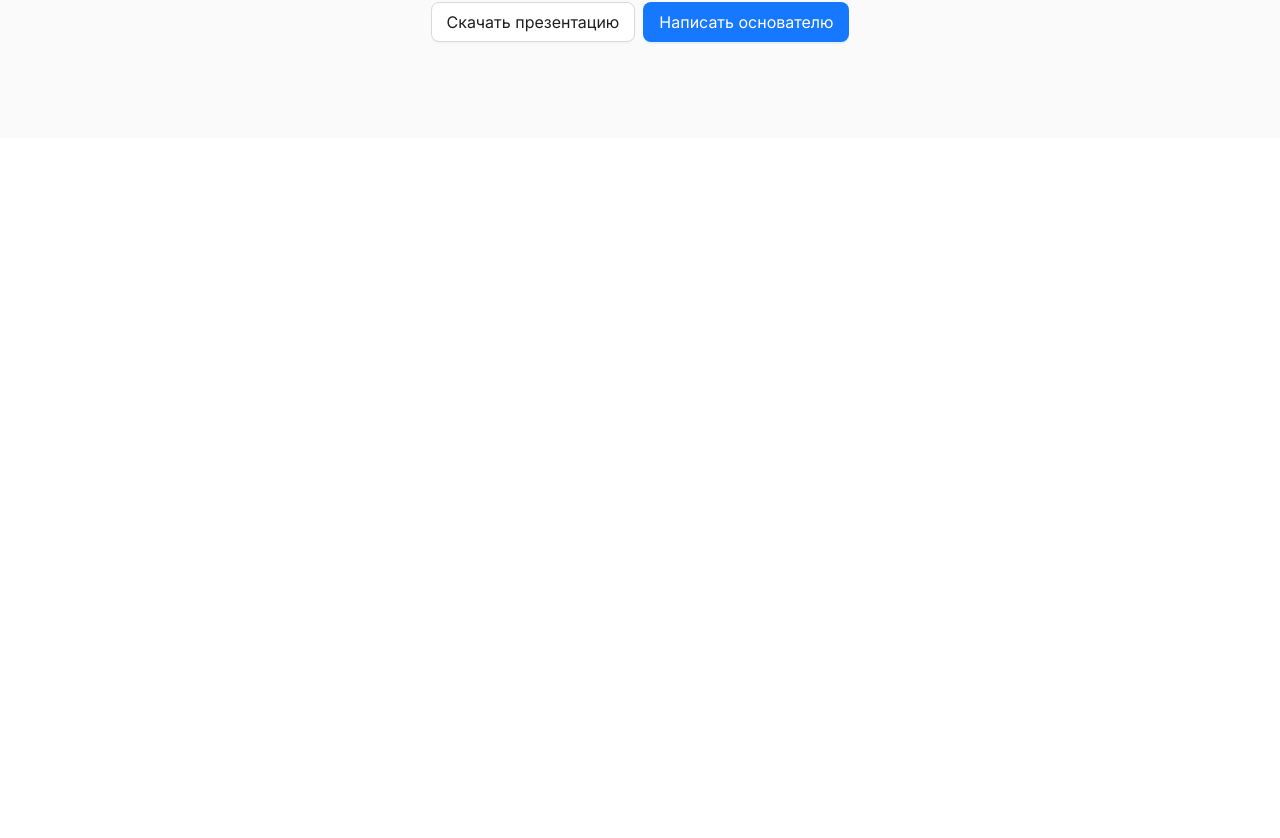
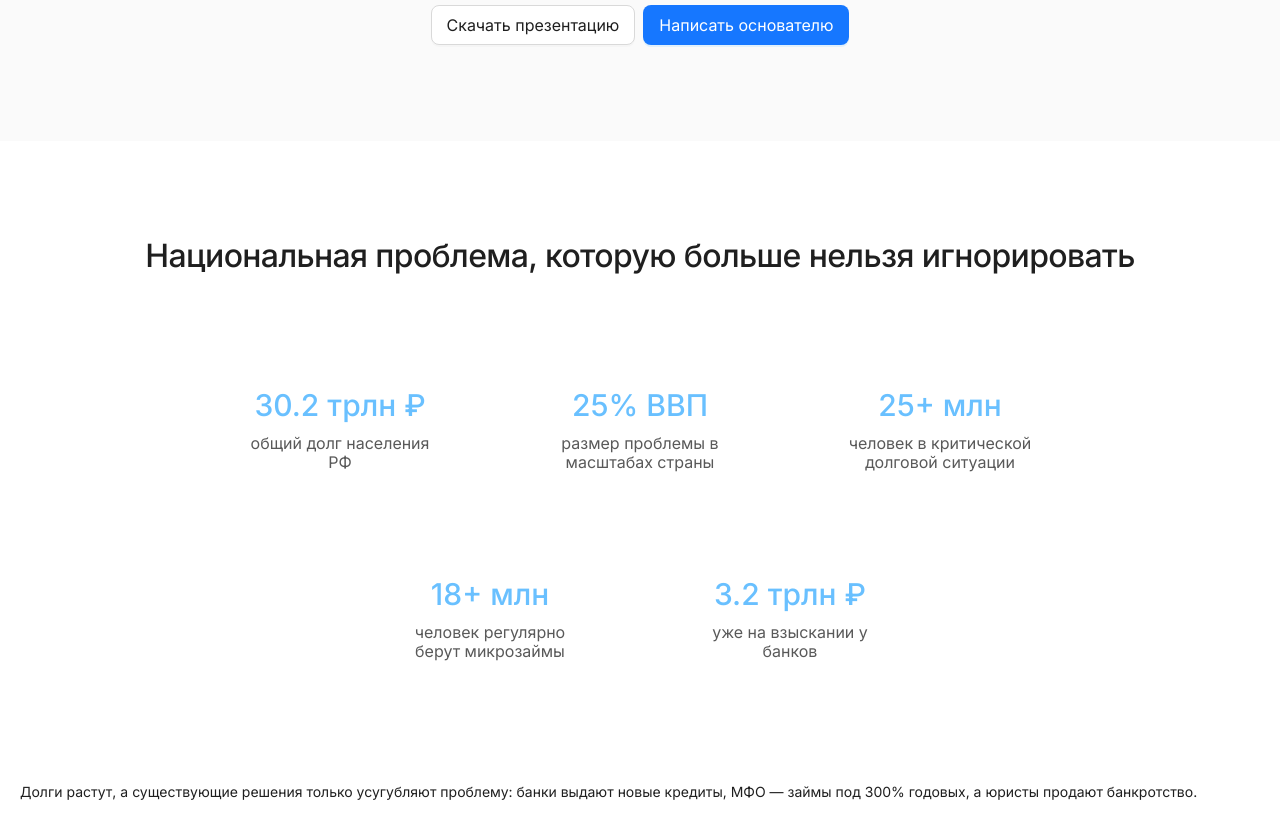
Before and after one commit to zdrnrt/cskn1, a React app: page / in a window 1280 px wide. Shown: the part 1110-1948 px from the top of the page. Before the commit the page ends 1248 px from the top, so only its background shows below. Built offline with nearby package versions, Linux system fonts and the light colour scheme.

Commit message:
Доработки и готов второй блок

```diff
--- a/src/App/App.js
+++ b/src/App/App.js
@@ -41,8 +41,8 @@ export default function App() {
       <Header />
       <main className="app">
         <One />
+        <Two />
         {/*
-        <Two />
         <Three />
         <Four />
         <Five />
--- a/src/App/Component/One/One.scss
+++ b/src/App/Component/One/One.scss
@@ -35,7 +35,6 @@
     }
     @media (min-width: 1200px) {
       margin-bottom: 7.5rem;
-      gap: 0;
     }
   }
   &__controls{
--- a/src/App/Component/Two/Two.js
+++ b/src/App/Component/Two/Two.js
@@ -1,8 +1,8 @@
 import React from "react";
 import { Typography } from "antd";
-const { Title } = Typography;
+const { Title, Paragraph } = Typography;
 import Tile from "../../Shared/Tile"
-
+import "./Two.scss";
 
 const problemList = [
     {
@@ -29,17 +29,22 @@ const problemList = [
 ];
 
 export default function Two(){
-  const problems = problemList.map( (el, i) => <Tile key={i} props={el} />);
+  const problems = problemList.map( (el, i) => <Tile key={i} data={el} />);
   return (
-    <div className="two">
-      <div className="container two__content">
-        <Title>Национальная проблема, которую больше нельзя игнорировать</Title>
-        {problems}
-        <div>
+    <section className="two section">
+      <div className="container">
+        <div className="two__content">
+
+        <Title className="two__title" level={2}>Национальная проблема, которую больше нельзя игнорировать</Title>
+        <div className="two__problems">
+          {problems}
+        </div>
+        <Paragraph className="two__desctiption">
           Долги растут, а существующие решения только усугубляют проблему: банки выдают новые кредиты, МФО — займы под 300% годовых, а юристы продают банкротство.
+        </Paragraph>
         </div>
       </div>
 
-    </div>
+    </section>
   )
 }
--- /dev/null
+++ b/src/App/Component/Two/Two.scss
@@ -0,0 +1,52 @@
+.two{
+  & .two__title{
+    margin-bottom: 1.5rem;
+    letter-spacing: -0.02em;
+    font-weight: 500;
+    text-align: center;
+    line-height: 1.2;
+    @media (min-width: 1200px){
+      margin-bottom: 4rem;
+      font-size: 2rem;
+    }
+  }
+  & .one__description{
+    margin-bottom: 3rem;
+    color: var(--cl-secondary);
+    font-size: 1.25rem;
+    text-align: center;
+  }
+  &__problems{
+    max-width: 900px;
+    margin: 0 auto 3rem;
+    display: flex;
+    flex-flow: row wrap;
+    align-items: center;
+    justify-content: center;
+    gap: 1rem;
+    @media (min-width: 768px) {
+      gap: 0;
+    }
+    @media (min-width: 1200px) {
+      margin-bottom: 4rem;
+    }
+    .tile{
+      @media (min-width: 768px) {
+        padding: 1.5rem 0;
+      }
+      @media (min-width: 1200px) {
+        padding: 3.5rem 0;
+      }
+      &__description{
+        max-width: 12rem;
+        margin: 0 auto;
+        font-size: 1rem;
+      }
+    }
+  }
+  &__description{
+    text-align: center;
+    font-size: 0.875rem;
+    color: var(--cl-additional);
+  }
+}
--- a/src/App/Shared/Tile/Tile.js
+++ b/src/App/Shared/Tile/Tile.js
@@ -2,7 +2,6 @@ import React from "react";
 import "./Tile.scss";
 
 export default function Tile(props) {
-  console.log(props);
   const type = props?.type || "default";
   const { title, description, steps } = props.data;
   return (
--- a/src/App/Shared/Tile/Tile.scss
+++ b/src/App/Shared/Tile/Tile.scss
@@ -2,11 +2,10 @@
   &--default{
     flex-basis: 100%;
     @media (min-width: 768px) {
-      flex-basis: 33%;
+      flex-basis: calc(100% / 3);
     }
     .tile__title{
-      margin-bottom: 1rem;
-      // margin-bottom: 0.5rem;
+      margin-bottom: 1.2rem;
       color: var(--cl-tile-blue);
       font-size: 1.875rem;
       font-weight: 500;
--- a/src/App/scss/App.scss
+++ b/src/App/scss/App.scss
@@ -1,6 +1,7 @@
 :root{
   --cl-primary: #262626;
   --cl-secondary: #434343;
+  --cl-additional: #8C8C8C;
   --cl-blue: #1677ff;
   --cl-tile-blue: #69c0ff;
   --cl-tile-grey: #595959;
```
